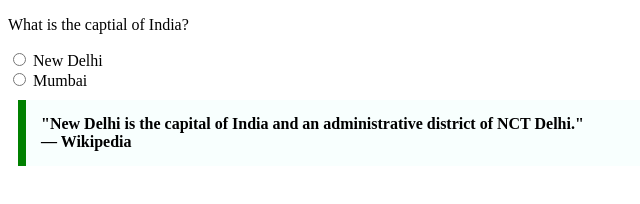
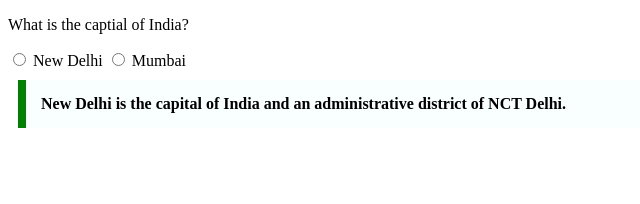
Before and after one commit to acciojob/trivia-accioJobLearningByMohit, a website: page main.html in a window 1280 px wide. Shown: the whole page, without its empty margins (0-640 px from the left). Drawn offline with Linux system fonts and the light colour scheme.

Commit message:
created a submission

```diff
--- a/main.html
+++ b/main.html
@@ -7,19 +7,20 @@
 </head>
 
 <body>
-	<!-- the entire body must be written by student -->
 	<p>What is the captial of India?</p>
 
-    <input type="radio" name="option" id="opt1">
-    <label for="opt1">New Delhi</label><br>
+    <label>
+        <input type="radio" name="option"> New Delhi
+    </label>
 
-    <input type="radio" name="option" id="opt2">
-    <label for="opt2">Mumbai</label>
+    <label>
+        <input type="radio" name="option"> Mumbai
+    </label>
 
-    <blockquote style="max-width:600px; margin:10px; padding:15px; border-left:8px solid green; background-color:#f8fffe; font-weight:bold;">
-        "New Delhi is the capital of India and an administrative district of NCT Delhi."
-        <br>— Wikipedia
+    <blockquote cite="https://en.wikipedia.org/wiki/New_Delhi" style="max-width:600px;margin:10px;padding:15px;border-left:8px solid green;background-color:#f8fffe;font-weight:bold;">
+        New Delhi is the capital of India and an administrative district of NCT Delhi.
     </blockquote>
+
     <script type="text/javascript" src="./script.js">
 </script>
 
```
